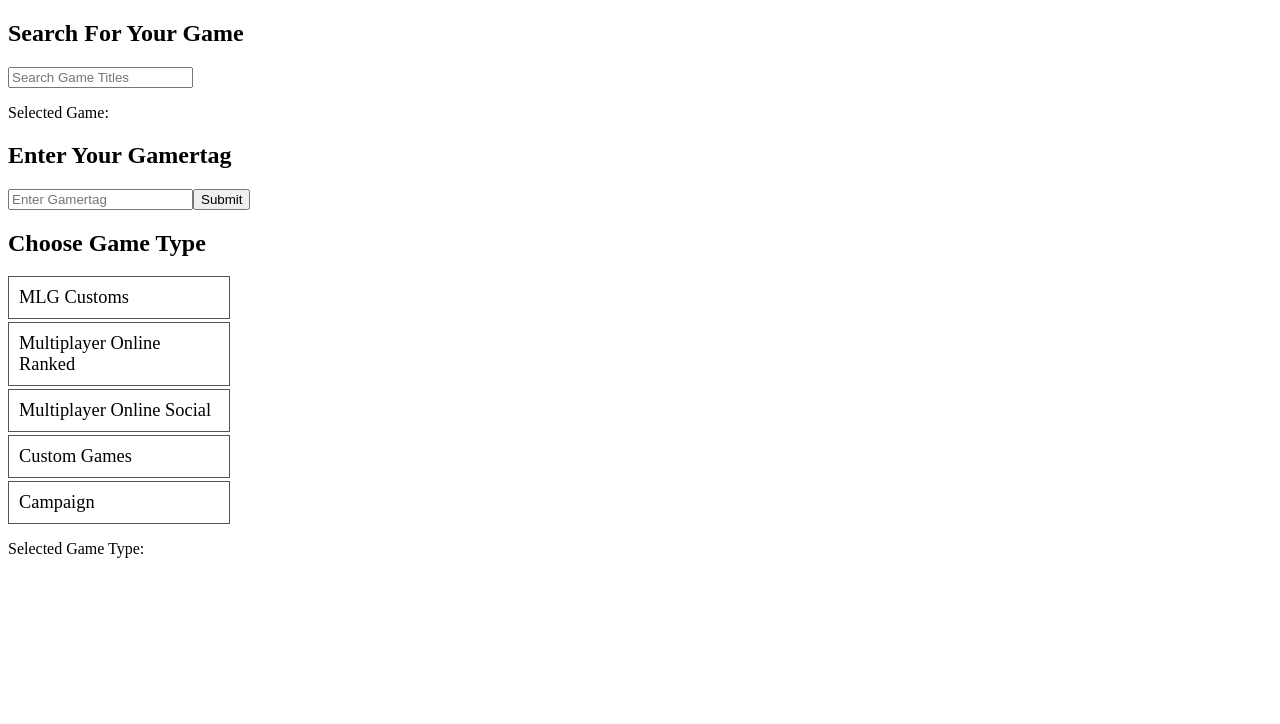
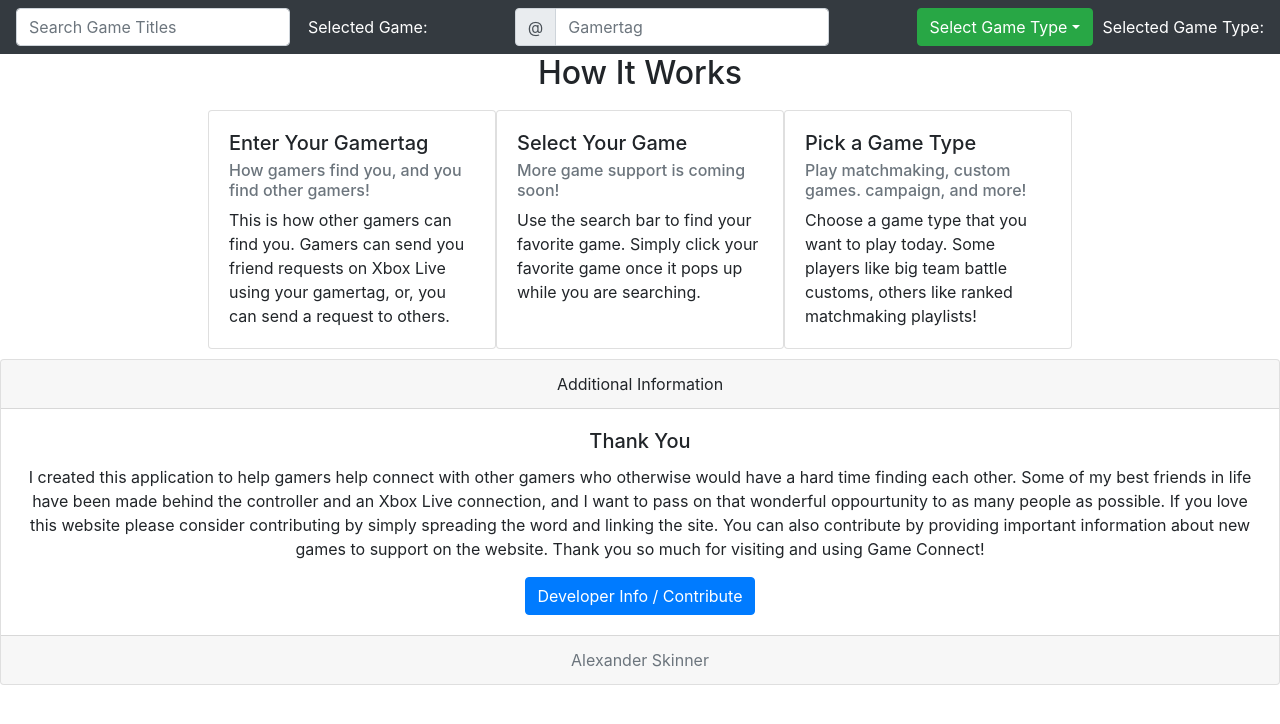
Before and after one commit to skinnerap/Online-Game-Connect, a React app in the folder client/: page / in a window 1280 px wide. Built offline with nearby package versions, Linux system fonts and the light colour scheme.

Commit message:
Updated UI with bootstrap, streamlined structure of service

```diff
--- a/client/package.json
+++ b/client/package.json
@@ -13,7 +13,9 @@
   "author": "",
   "license": "ISC",
   "dependencies": {
+    "bootstrap": "^4.5.3",
     "react": "^17.0.1",
+    "react-bootstrap": "^1.4.0",
     "react-dom": "^17.0.1",
     "react-scripts": "^4.0.1",
     "socket.io-client": "^3.0.3"
--- /dev/null
+++ b/client/src/components/ui/Author.js
@@ -0,0 +1,26 @@
+import React from 'react';
+import { Card, Button } from 'react-bootstrap';
+
+const Author = ( props ) => {
+    return (
+        <Card className="text-center">
+            <Card.Header>Additional Information</Card.Header>
+            <Card.Body>
+                <Card.Title>Thank You</Card.Title>
+                <Card.Text>
+                    I created this application to help gamers help connect with other gamers who otherwise
+                    would have a hard time finding each other. Some of my best friends in life have been made
+                    behind the controller and an Xbox Live connection, and I want to pass on that wonderful
+                    oppourtunity to as many people as possible. If you love this website please consider contributing
+                    by simply spreading the word and linking the site. You can also contribute by providing important
+                    information about new games to support on the website. Thank you so much for visiting and using
+                    Game Connect!
+                </Card.Text>
+                <Button variant="primary">Developer Info / Contribute</Button>
+            </Card.Body>
+            <Card.Footer className="text-muted">Alexander Skinner</Card.Footer>
+        </Card>
+    )
+}
+
+export default Author;
--- /dev/null
+++ b/client/src/components/ui/Infographic.js
@@ -0,0 +1,46 @@
+import React from 'react';
+import { Card } from 'react-bootstrap';
+import './ui.css';
+
+const Infographic = ( props ) => {
+    return (
+        <div>
+            <h2 style={{textAlign: 'center'}}>How It Works</h2>
+            <div className="Infographic">
+                <Card style={{ width: '18rem' }}>
+                    <Card.Body>
+                        <Card.Title>Enter Your Gamertag</Card.Title>
+                        <Card.Subtitle className="mb-2 text-muted">How gamers find you, and you find other gamers!</Card.Subtitle>
+                        <Card.Text>
+                        This is how other gamers can find you. Gamers can send you friend requests on Xbox Live using
+                        your gamertag, or, you can send a request to others.
+                        </Card.Text>
+                    </Card.Body>
+                </Card>
+                <Card style={{ width: '18rem' }}>
+                    <Card.Body>
+                        <Card.Title>Select Your Game</Card.Title>
+                        <Card.Subtitle className="mb-2 text-muted">More game support is coming soon!</Card.Subtitle>
+                        <Card.Text>
+                        Use the search bar to find your favorite game. Simply click your favorite game once it pops up while you
+                        are searching.
+                        </Card.Text>
+                    </Card.Body>
+                </Card>
+                <Card style={{ width: '18rem' }}>
+                    <Card.Body>
+                        <Card.Title>Pick a Game Type</Card.Title>
+                        <Card.Subtitle className="mb-2 text-muted">Play matchmaking, custom games. campaign, and more!</Card.Subtitle>
+                        <Card.Text>
+                        Choose a game type that you want to play today. Some players like big team battle customs, others like ranked
+                        matchmaking playlists!
+                        </Card.Text>
+                    </Card.Body>
+                </Card>
+            </div>
+
+        </div>
+    )
+}
+
+export default Infographic;
--- /dev/null
+++ b/client/src/components/ui/Navigation.js
@@ -0,0 +1,17 @@
+import React from 'react';
+import { Navbar } from 'react-bootstrap';
+import GameSelection from '../userInfo/GameSelection';
+import GameTypeChoices from '../userInfo/GameTypeChoices';
+import Gamertag from '../userInfo/Gamertag';
+
+const Navigation = ( props ) => {
+    return (
+        <Navbar className="bg-dark justify-content-between">
+            <GameSelection />
+            <Gamertag />
+            <GameTypeChoices />
+        </Navbar>
+    )
+}
+
+export default Navigation;
--- /dev/null
+++ b/client/src/components/ui/ui.css
@@ -0,0 +1,14 @@
+.Infographic {
+    padding: 10px;
+    display: flex;
+    flex-flow: row;
+    justify-content: center;
+    align-content: center;
+}
+
+.Info-step {
+    border: 1px solid #333;
+    padding: 20px;
+    margin: 10px;
+    align-self: center;
+}
--- a/client/src/components/userInfo/GameSelection.js
+++ b/client/src/components/userInfo/GameSelection.js
@@ -1,4 +1,5 @@
 import React, { useState } from 'react';
+import { Form, FormControl } from 'react-bootstrap';
 import './info.css';
 
 const GameSelection = ( props ) => {
@@ -41,27 +42,33 @@
     }
 
     return (
-        <div className="GameSelection">
+        <div className="Game-selection">
+            <Form inline onSubmit={(e) => e.preventDefault()}>
 
-            <h2>Search For Your Game</h2>
-
-            <input
+                <FormControl
                     type="text"
                     placeholder="Search Game Titles"
-                onChange={(e) => handleUserSearchChange(e)} />
+                    onChange={(e) => handleUserSearchChange(e)}
+                    className=" mr-sm-2" />
+<span style={{alignSelf: 'center', marginLeft: '10px', color: 'white'}}>Selected Game: {selectedGame}</span>
+            </Form>
+
+
+
+            <div className="Overlay">
+
                 {validGameList ?
                     validGameList.map((game, ind) => (
-                <div
-                    className="Game-choice"
+                        <option
                             key={ind}
+                            className="Game-option"
                             onClick={() => handleUserSelectedGame(game)}
                         >
                             {game}
+                        </option>
+                    )) : null}
+
             </div>
-            )) :
-            null}
-
-            <p>Selected Game: {selectedGame}</p>
 
         </div>
     )
--- a/client/src/components/userInfo/GameTypeChoices.js
+++ b/client/src/components/userInfo/GameTypeChoices.js
@@ -1,4 +1,5 @@
 import React, { useState } from 'react';
+import { Dropdown } from 'react-bootstrap';
 import './info.css';
 
 const GameTypeChoices = ( props ) => {
@@ -9,13 +10,24 @@
 
     return (
         <div className="Game-type-choices">
-            <h2>Choose Game Type</h2>
-            {GAME_TYPES.map((gameType, ind) => (
-                <div className="Game-choice" key={ind} onClick={() => setSelectedGameType(gameType)}>
-                    {gameType}
-                </div>
-            ))}
-            <p>Selected Game Type: {selectedGameType}</p>
+            <Dropdown>
+                <Dropdown.Toggle variant="success" id="dropdown-basic">
+                    Select Game Type
+                </Dropdown.Toggle>
+                <Dropdown.Menu>
+                    {GAME_TYPES.map((gameType, ind) => (
+                        <Dropdown.Item
+                            key={ind}
+                            onClick={() => setSelectedGameType(gameType)}
+                        >
+                            {gameType}
+                        </Dropdown.Item>
+                    ))}
+                </Dropdown.Menu>
+            </Dropdown>
+
+            <span style={{alignSelf: 'center', marginLeft: '10px', color: 'white'}}>Selected Game Type: {selectedGameType}</span>
+
         </div>
     )
 }
--- a/client/src/components/userInfo/Gamertag.js
+++ b/client/src/components/userInfo/Gamertag.js
@@ -1,4 +1,5 @@
 import { useState, useRef, useEffect } from 'react';
+import { Form, FormControl, InputGroup } from 'react-bootstrap';
 import io from 'socket.io-client';
 import './info.css';
 
@@ -27,8 +28,9 @@
     setMessages((messages) => [...messages, body]);
   }
 
-  const sendMessage = () => {
+  const sendMessage = (e) => {
 
+    e.preventDefault();                            // Prevents Form from submitting
     const msgObj = {                               // Store the message as an object with the message body and user's ID
       body: message,
       id: yourId
@@ -45,22 +47,30 @@
   }
 
   return (
+
     <div className="Gamertag">
-      <h2>Enter Your Gamertag</h2>
+      <Form inline onSubmit={(e) => sendMessage(e)}>
+        <InputGroup>
+          <InputGroup.Prepend>
+            <InputGroup.Text id="basic-addon1">@</InputGroup.Text>
+          </InputGroup.Prepend>
+          <FormControl
+            placeholder="Gamertag"
+            aria-label="Gamertag"
+            aria-describedby="basic-addon1"
+            onChange={(e) => handleMessageInput(e)}
+          />
+        </InputGroup>
+      </Form>
       {messages.map((msg, ind) => (
         msg.id === yourId ?
-        <div className="User-msgs" key={ind}>
+        <span className="User-msgs" style={{alignSelf: 'center', marginLeft: '10px', color: 'white'}} key={ind}>
           {msg.body}
-        </div> :
-        <div className="Other-msgs" key={ind}>
+        </span> :
+        <span className="Other-msgs" style={{alignSelf: 'center', marginLeft: '10px', color: 'white'}} key={ind}>
           {msg.body}
-        </div>
+        </span>
       ))}
-
-      <div className="Input-bar">
-        <input type="text" placeholder="Enter Gamertag" onChange={(e) => handleMessageInput(e)} />
-        <button onClick={sendMessage}>Submit</button>
-      </div>
 
     </div>
   );
--- a/client/src/components/userInfo/info.css
+++ b/client/src/components/userInfo/info.css
@@ -1,7 +1,4 @@
-.Game-selection {
-    display: flex;
-    flex-flow: column;
-}
+
 
 .Game-choice {
     border: 1px solid rgb(83, 83, 83);
@@ -17,3 +14,34 @@
 .Game-choice:hover {
     background-color: rgb(168, 168, 168);
 }
+
+.Game-type-choices {
+    display: flex;
+    flex-flow: row;
+    justify-content: center;
+}
+
+.Input-bar {
+    width: 200px;
+}
+
+.Search-bar {
+    padding: 20px;
+    font-size: 125%;
+}
+
+.Overlay {
+    position: absolute;
+    top: 12;
+    right: 10;
+    z-index: 1000;
+}
+
+.Game-option {
+    cursor: pointer;
+    transition: .6s;
+}
+
+.Game-option:hover {
+    background-color: rgb(161, 161, 161);
+}
--- a/client/src/components/views/Home.js
+++ b/client/src/components/views/Home.js
@@ -1,14 +1,15 @@
 import React from 'react';
-import GameSelection from '../userInfo/GameSelection';
-import Gamertag from '../userInfo/Gamertag';
-import GameTypeChoices from '../userInfo/GameTypeChoices';
+import Infographic from '../ui/Infographic';
+import Navigation from '../ui/Navigation';
+import Author from '../ui/Author';
+import './home.css';
 
 const Home = ( props ) => {
     return (
-        <div>
-            <GameSelection />
-            <Gamertag />
-            <GameTypeChoices />
+        <div className="Home">
+            <Navigation />
+            <Infographic />
+            <Author />
         </div>
     )
 }
--- /dev/null
+++ b/client/src/components/views/home.css
@@ -0,0 +1,3 @@
+.Home {
+    padding-bottom: 30px;
+}
--- a/client/src/index.js
+++ b/client/src/index.js
@@ -1,6 +1,7 @@
 import React from 'react';
 import ReactDOM from 'react-dom';
 import Home from './components/views/Home';
+import 'bootstrap/dist/css/bootstrap.min.css';
 
 ReactDOM.render(
   <React.StrictMode>
--- a/server.js
+++ b/server.js
@@ -4,13 +4,10 @@
 const app = express();
 const server = http.createServer(app);
 const io = socket(server);
-console.log('hi')
+
 io.on("connection", socket => {
-    console.log('test')
-    console.log(socket.id)
     socket.emit("your id", socket.id);
     socket.on("send message", body => {
-        console.log(body)
         io.emit("message", body);
     })
 })
```
Also changed, not shown: 2 other files. Lines whose indentation alone changed are shown as unchanged.
